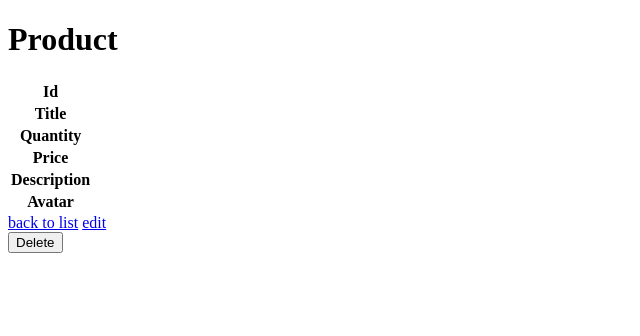
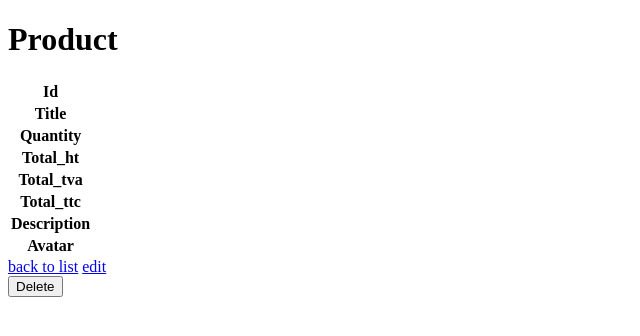
Before and after one commit to mhd-zaid/Challenge-S1, a Symfony app: template templates/back/product/show.html.twig in a window 1280 px wide. Shown: the top 336 px of the page, without its empty margins (0-640 px from the left). Run offline with Twig, Linux system fonts and the light colour scheme; the template is opened without the code that fills it, so the values that code supplies are empty; some libraries are stand-ins or nearby versions.

Commit message:
fix(product) update view

```diff
--- a/src/Form/ProductType.php
+++ b/src/Form/ProductType.php
@@ -15,7 +15,9 @@ class ProductType extends AbstractType
         $builder
             ->add('title')
             ->add('quantity')
-            ->add('price')
+            ->add('total_ht')
+            ->add('total_tva')
+            ->add('total_ttc')
             ->add('description')
             ->add('productImageFile', VichImageType::class, [
                 'required' => false,
--- a/templates/back/product/show.html.twig
+++ b/templates/back/product/show.html.twig
@@ -20,8 +20,16 @@
                 <td>{{ product.quantity }}</td>
             </tr>
             <tr>
-                <th>Price</th>
-                <td>{{ product.price }}</td>
+                <th>Total_ht</th>
+                <td>{{ product.totalHt }}</td>
+            </tr>
+            <tr>
+                <th>Total_tva</th>
+                <td>{{ product.totalTva }}</td>
+            </tr>
+            <tr>
+                <th>Total_ttc</th>
+                <td>{{ product.totalTtc }}</td>
             </tr>
             <tr>
                 <th>Description</th>
```
Also changed, not shown: migrations/Version20230615094211.php (added, +38 -0 lines), templates/back/product/index.html.twig (+6 -2 lines).
